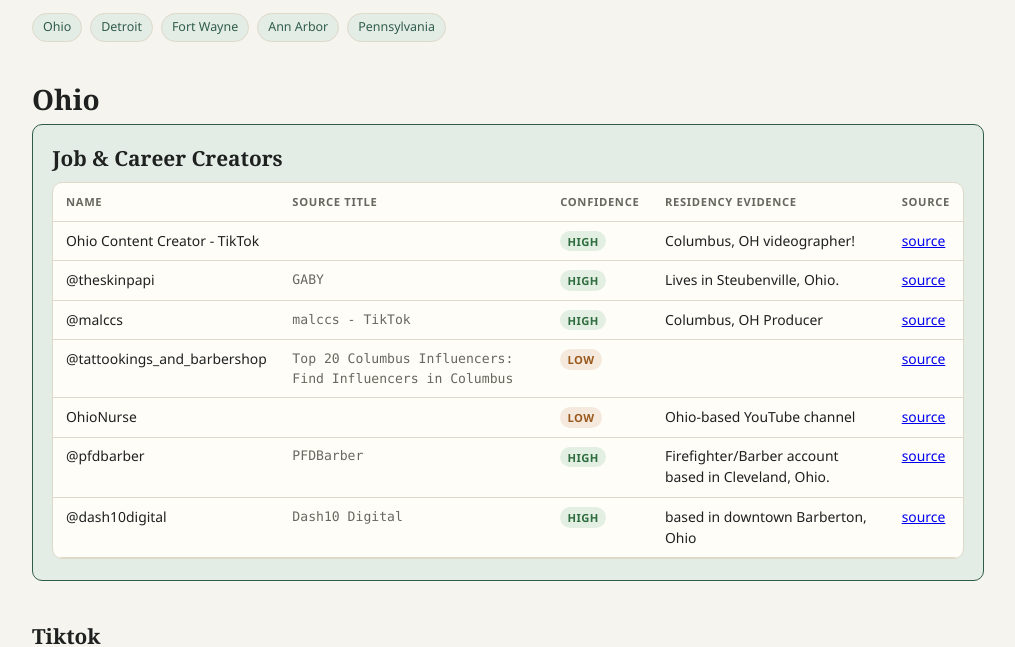
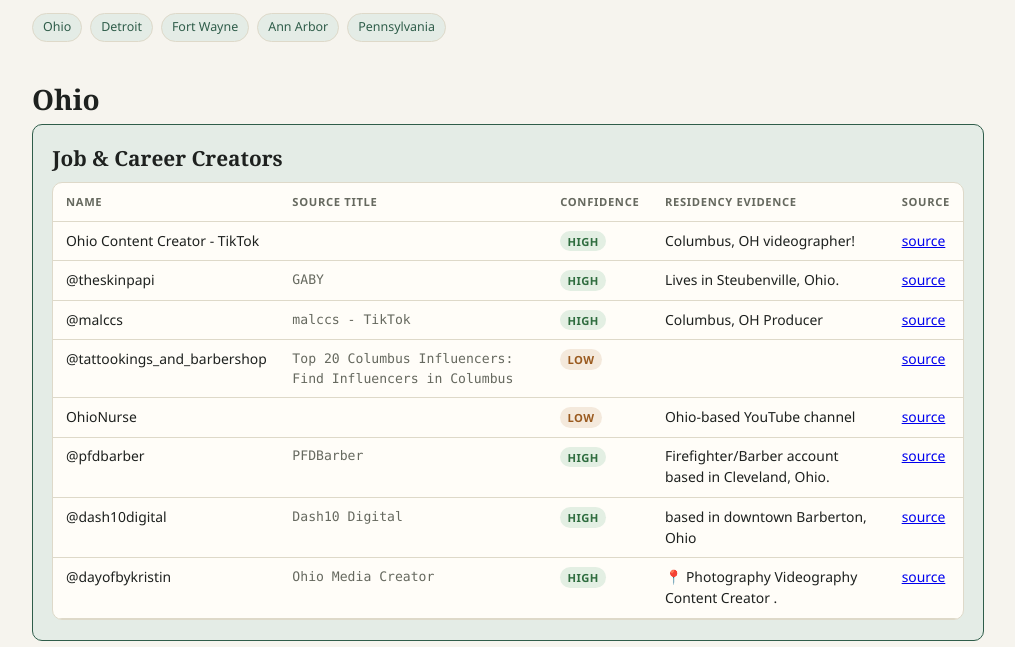
Before and after one commit to KingEnderdragon/online-influencer-discovery-feed, a plain HTML site: page docs/index.html in a window 1280 px wide. Shown: the part 191-838 px from the top of the page, without its empty margins (132-1147 px from the left). Drawn offline with Linux system fonts and the light colour scheme.

Commit message:
Add 6 new Ohio creators from a fresh discovery pass (131 total, deduped)
Ran discover.py + verify.py + classify_category.py for Ohio again; merged the
6 genuinely new candidates in by name (avoiding the duplicates already in the
pool). One new occupational hit: @dayofbykristin, a Columbus photography/
videography content creator, added to the Job & Career Creators spotlight.

```diff
--- a/docs/index.html
+++ b/docs/index.html
@@ -54,7 +54,8 @@ padding:1.1rem 1.2rem 1.3rem;margin-bottom:2.5rem}
 <tr><td>@tattookings_and_barbershop</td><td class='handle'>Top 20 Columbus Influencers: Find Influencers in Columbus</td><td><span class='status-badge low'>low</span></td><td></td><td><a href='https://www.modash.io/find-influencers/ohio/united-states/columbus' target='_blank' rel='noopener'>source</a></td></tr>
 <tr><td>OhioNurse</td><td class='handle'></td><td><span class='status-badge low'>low</span></td><td>Ohio-based YouTube channel</td><td><a href='https://www.youtube.com/channel/UCan2BsqTir3Viusrt6oMtzw?cbrd=1' target='_blank' rel='noopener'>source</a></td></tr>
 <tr><td>@pfdbarber</td><td class='handle'>PFDBarber</td><td><span class='status-badge high'>high</span></td><td>Firefighter/Barber account based in Cleveland, Ohio.</td><td><a href='https://x.com/pfdbarber?lang=en' target='_blank' rel='noopener'>source</a></td></tr>
-<tr><td>@dash10digital</td><td class='handle'>Dash10 Digital</td><td><span class='status-badge high'>high</span></td><td>based in downtown Barberton, Ohio</td><td><a href='https://www.facebook.com/dash10digital/' target='_blank' rel='noopener'>source</a></td></tr></tbody>
+<tr><td>@dash10digital</td><td class='handle'>Dash10 Digital</td><td><span class='status-badge high'>high</span></td><td>based in downtown Barberton, Ohio</td><td><a href='https://www.facebook.com/dash10digital/' target='_blank' rel='noopener'>source</a></td></tr>
+<tr><td>@dayofbykristin</td><td class='handle'>Ohio Media Creator</td><td><span class='status-badge high'>high</span></td><td>📍 Photography Videography Content Creator .</td><td><a href='https://www.tiktok.com/@dayofbykristin' target='_blank' rel='noopener'>source</a></td></tr></tbody>
                 </table>
               </div>
             </div>
@@ -90,7 +91,13 @@ padding:1.1rem 1.2rem 1.3rem;margin-bottom:2.5rem}
 <tr><td>#columbusinfluencer</td><td class='handle'></td><td><span class='status-badge low'>low</span></td><td class='category-tag'>food</td><td></td><td><a href='https://www.tiktok.com/tag/columbusinfluencer' target='_blank' rel='noopener'>source</a></td></tr>
 <tr><td>Photos of social media influencers in Columbus, Ohio</td><td class='handle'></td><td><span class='status-badge low'>low</span></td><td class='category-tag'>food</td><td></td><td><a href='https://www.dispatch.com/picture-gallery/entertainment/local-celebrity/2025/06/21/photos-of-social-media-influencers-in-columbus-ohio/83199351007/' target='_blank' rel='noopener'>source</a></td></tr>
 <tr><td>Columbus TikTok stars find success, make connections - 10TV</td><td class='handle'></td><td><span class='status-badge low'>low</span></td><td class='category-tag'>other</td><td></td><td><a href='https://www.10tv.com/article/news/local/local-creators-are-making-it-big-on-tiktok-platforms/530-6f115e6d-ad26-44df-92de-805afc8a983f' target='_blank' rel='noopener'>source</a></td></tr>
-<tr><td>Famous Tiktokers in Columbus Ohio</td><td class='handle'></td><td><span class='status-badge low'>low</span></td><td class='category-tag'>other</td><td></td><td><a href='https://www.tiktok.com/discover/famous-tiktokers-in-columbus-ohio' target='_blank' rel='noopener'>source</a></td></tr></tbody>
+<tr><td>Famous Tiktokers in Columbus Ohio</td><td class='handle'></td><td><span class='status-badge low'>low</span></td><td class='category-tag'>other</td><td></td><td><a href='https://www.tiktok.com/discover/famous-tiktokers-in-columbus-ohio' target='_blank' rel='noopener'>source</a></td></tr>
+<tr><td>@ohiobiosciences</td><td class='handle'>Ohio Bio</td><td><span class='status-badge low'>low</span></td><td class='category-tag'>other</td><td></td><td><a href='https://www.tiktok.com/@ohiobiosciences' target='_blank' rel='noopener'>source</a></td></tr>
+<tr><td>@Ohio</td><td class='handle'>@Ohio Watch in bio ;-)</td><td><span class='status-badge low'>low</span></td><td class='category-tag'>other</td><td></td><td><a href='https://www.tiktok.com/@levraimotif/video/7661967072791973142' target='_blank' rel='noopener'>source</a></td></tr>
+<tr><td>@itsfabulyss</td><td class='handle'>Alyssa Paige</td><td><span class='status-badge low'>low</span></td><td class='category-tag'>lifestyle</td><td>Alyssa Paige came all the way from the kate spade outlets to me in Columbus.</td><td><a href='https://www.tiktok.com/@itsfabulyss/video/7653270209263848735' target='_blank' rel='noopener'>source</a></td></tr>
+<tr><td>@ugcwithmariah_</td><td class='handle'>mariah</td><td><span class='status-badge high'>high</span></td><td class='category-tag'>other</td><td>📍 ohio</td><td><a href='https://www.tiktok.com/@ugcwithmariah_' target='_blank' rel='noopener'>source</a></td></tr>
+<tr><td>@dayofbykristin</td><td class='handle'>Ohio Media Creator</td><td><span class='status-badge high'>high</span></td><td class='category-tag'>occupational</td><td>📍 Photography Videography Content Creator .</td><td><a href='https://www.tiktok.com/@dayofbykristin' target='_blank' rel='noopener'>source</a></td></tr>
+<tr><td>@hawaathecreator</td><td class='handle'>Hawa</td><td><span class='status-badge high'>high</span></td><td class='category-tag'>lifestyle</td><td>📍Columbus, OH</td><td><a href='https://www.tiktok.com/@hawaathecreator' target='_blank' rel='noopener'>source</a></td></tr></tbody>
           </table>
         </div>
 
```
